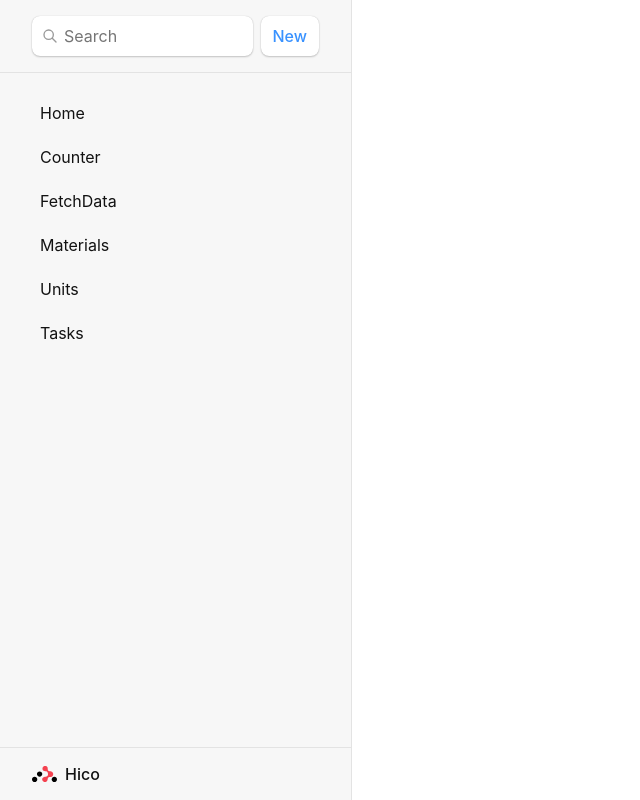
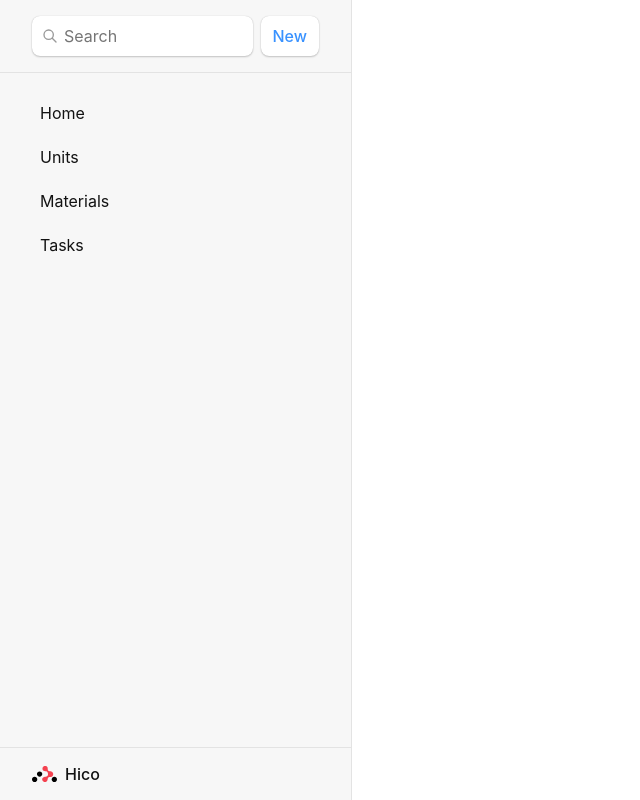
Before and after one commit to takisoko/Hico_with_react, a React (Create React App) app in the folder reactapp/: page / in a window 1280 px wide. Shown: the whole page, without its empty margins (0-640 px from the left). Built offline with nearby package versions, Linux system fonts and the light colour scheme.

Commit message:
hide react default

```diff
--- a/reactapp/src/components/root.js
+++ b/reactapp/src/components/root.js
@@ -34,16 +34,10 @@ export default function Root() {
                             <Link to={"home"}>Home</Link>
                         </li>
                         <li>
-                            <Link to={"counter"}>Counter</Link>
-                        </li>
-                        <li>
-                            <Link to={"fetchdata"}>FetchData</Link>
+                            <Link to={"units"}>Units</Link>
                         </li>
                         <li>
                             <Link to={"materials"}>Materials</Link>
-                        </li>
-                        <li>
-                            <Link to={"units"}>Units</Link>
                         </li>
                         <li>
                             <Link to={"tasks"}>Tasks</Link>
```
Also changed, not shown: reactapp/src/index.js (+0 -8 lines).
